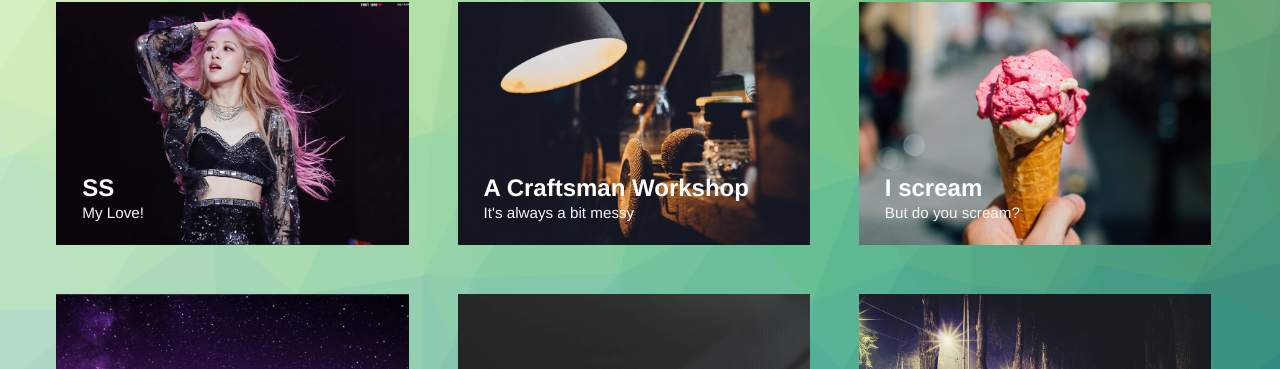
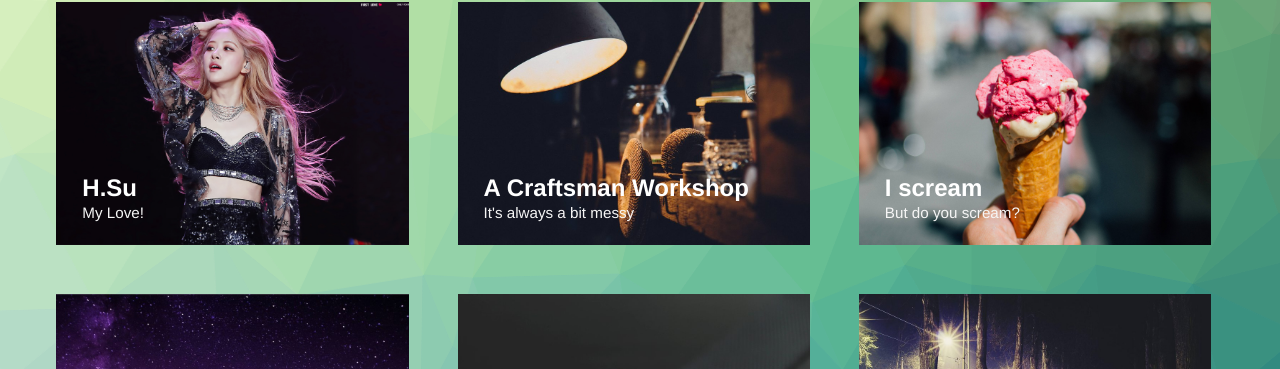
Before and after one commit to WongChan/life, a Jekyll site: the page built from index.html, in a window 1280 px wide. Shown: the part 226-595 px from the top of the page. Built offline with Jekyll 4.4.1, drawn with Linux system fonts in a browser that asks for light colours; grey boxes are pictures that could not be loaded.

```diff
--- a/_posts/2021-03-20-love.markdown
+++ b/_posts/2021-03-20-love.markdown
@@ -1,5 +1,5 @@
 ---
-title:  "SS"
+title:  "H.Su"
 subtitle: "My Love!"
 author: "Wang Chen"
 avatar: "img/authors/vic.png"
```
Also changed, not shown: other parts of _posts/2021-03-20-love.markdown (+1 -1 lines).
